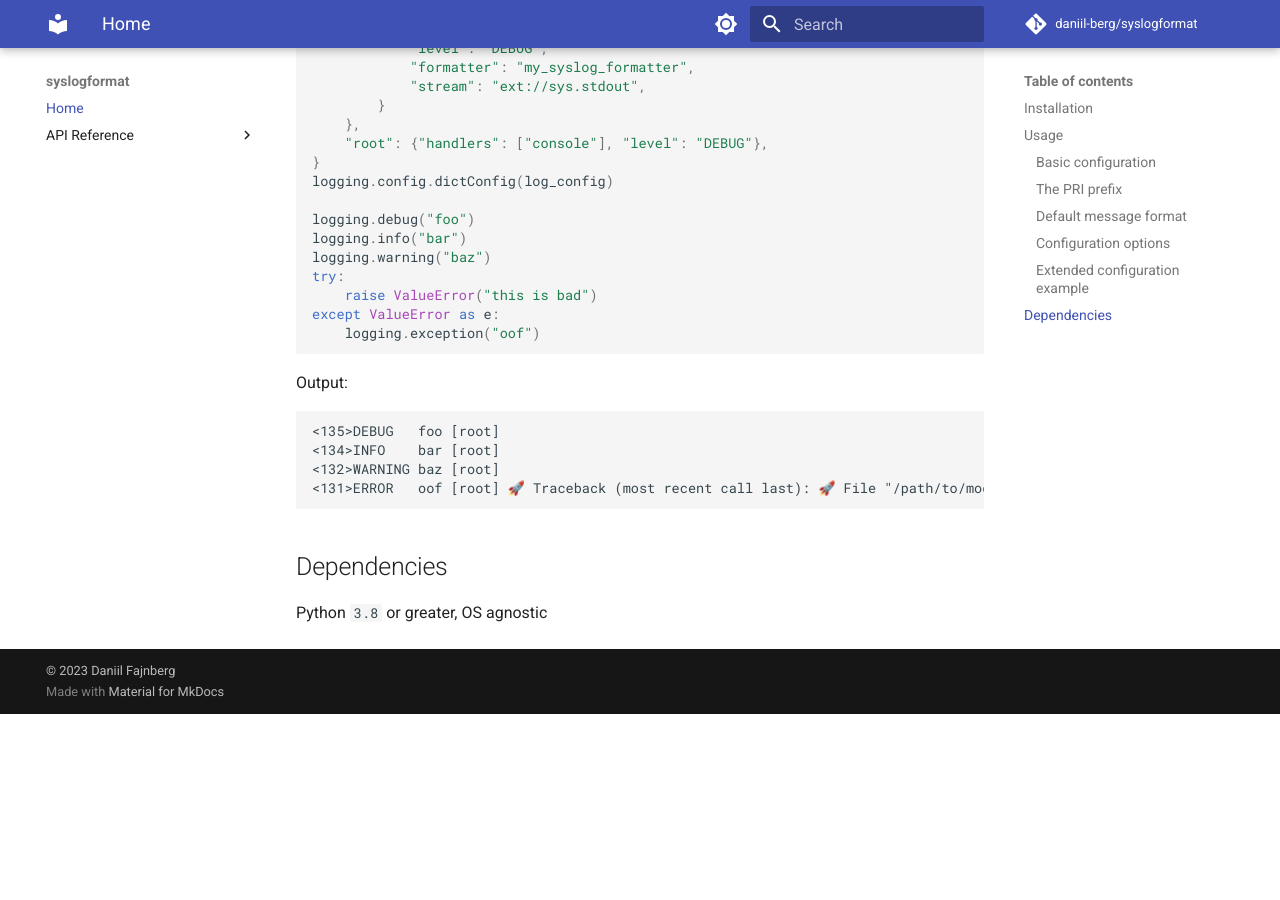
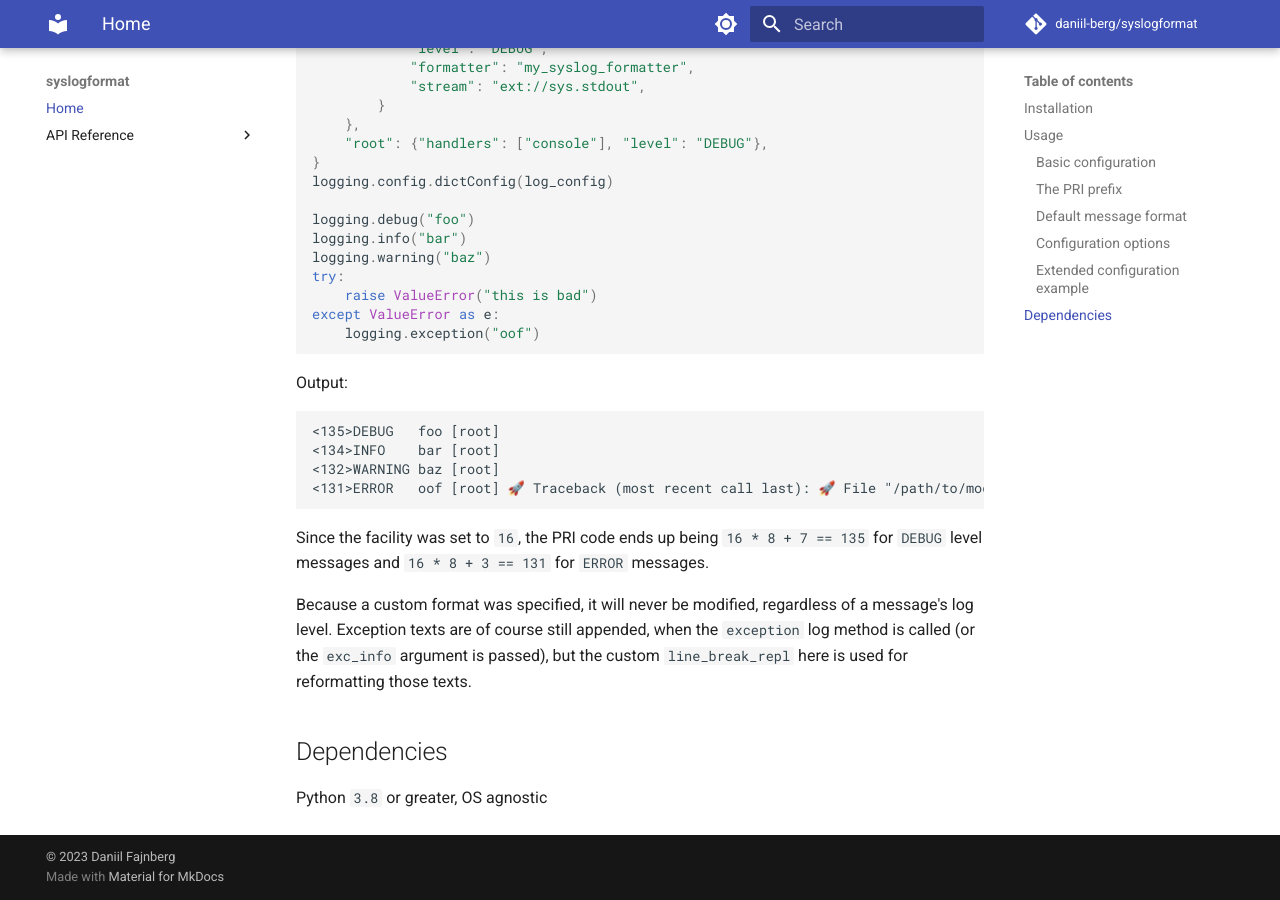
Before and after one commit to daniil-berg/syslogformat, an MkDocs documentation site: the page built from docs/index.md, in a window 1280 px wide and 900 px high, scrolled down 2977 px. Built offline with MkDocs 1.6.1 and Material for MkDocs 9.7.7, drawn with Linux system fonts in a browser that asks for light colours; comment, search, counter and statistics services are not loaded; before the commit the page ends 3691 px from its top, so only the background shows below that.

Commit message:
📝 Add a bit of explanation to the extended config example

````diff
--- a/docs/index.md
+++ b/docs/index.md
@@ -140,6 +140,11 @@ Output:
 <131>ERROR   oof [root] 🚀 Traceback (most recent call last): 🚀 File "/path/to/module.py", line 30, in <module> 🚀 raise ValueError("this is bad") 🚀 ValueError: this is bad
 ```
 
+Since the facility was set to `16`, the PRI code ends up being `16 * 8 + 7 == 135` for `DEBUG` level messages and `16 * 8 + 3 == 131` for `ERROR` messages.
+
+Because a custom format was specified, it will never be modified, regardless of a message's log level.
+Exception texts are of course still appended, when the `exception` log method is called (or the `exc_info` argument is passed), but the custom `line_break_repl` here is used for reformatting those texts.
+
 ## Dependencies
 
 Python `3.8` or greater, OS agnostic
````
